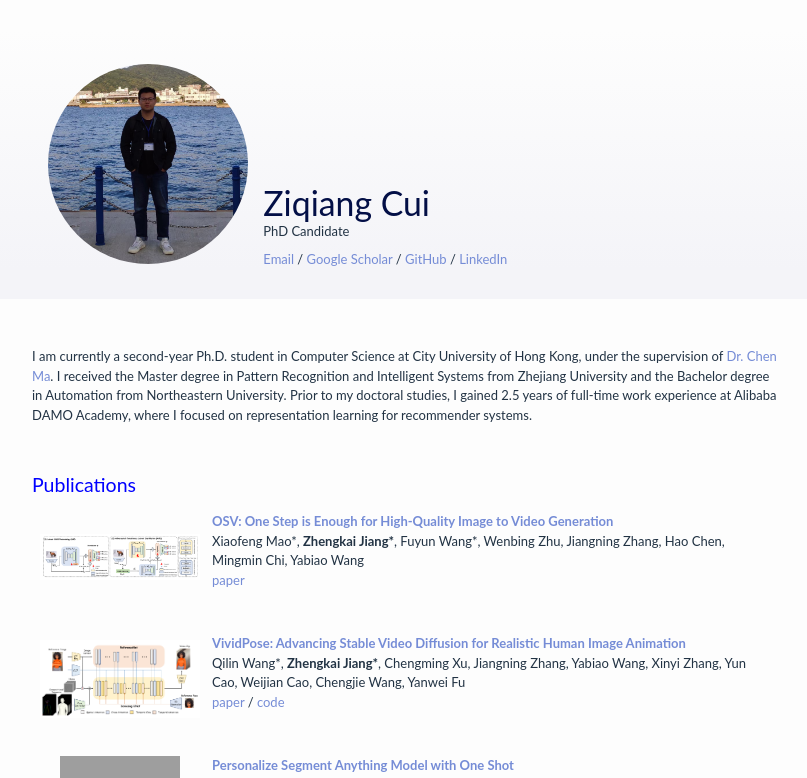
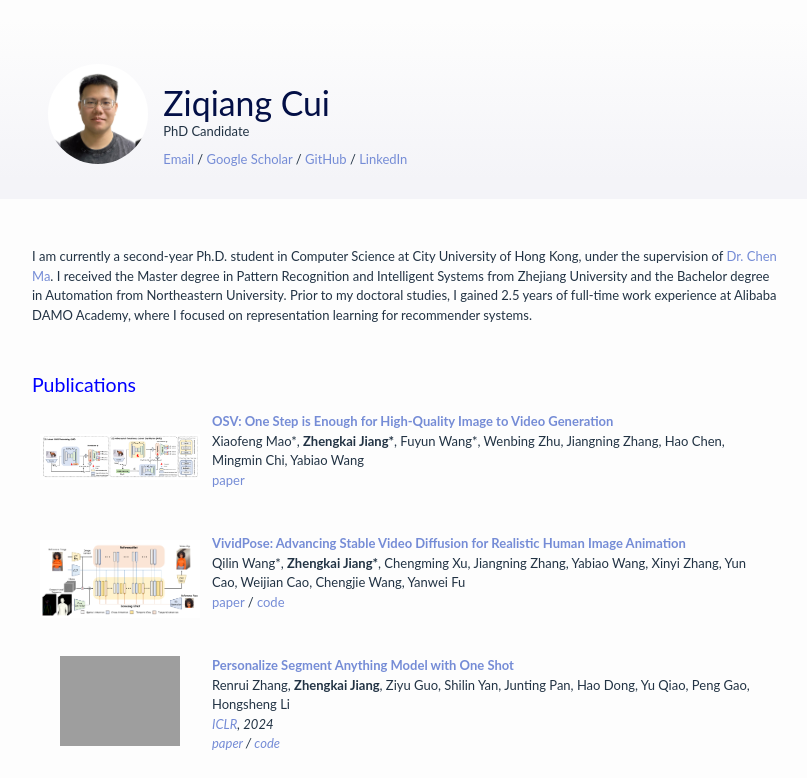
Before and after one commit to ziqiangcui/ziqiangcui.github.io, a plain HTML site: page index.html in a window 1280 px wide. Shown: the top 778 px of the page, without its empty margins (234-1041 px from the left). Drawn offline with Linux system fonts and the light colour scheme; grey boxes are pictures that could not be loaded.

Commit message:
Update style.css

```diff
--- a/style.css
+++ b/style.css
@@ -40,11 +40,11 @@ h3, h4, h5 {
 }
 
 .header-profile-picture {
-    width: 200px !important;
-    height: 200px !important;
+    width: 100px !important;
+    height: 100px !important;
     margin-right: 12px;
     border-radius: 50%;
-    background-image: url(files/me2.jpeg);
+    background-image: url(files/me1.jpeg);
     background-position: center;
     background-size: contain;
 }
```
